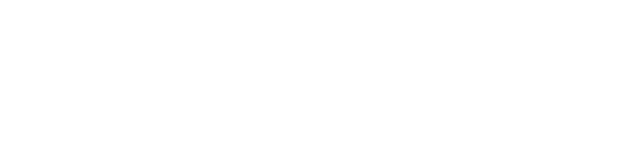
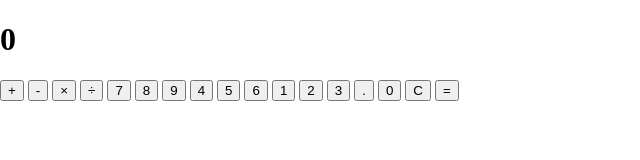
Before and after one commit to vimal573/ZTM-Calculator, a plain HTML site: page index.html in a window 1280 px wide. Shown: the whole page, without its empty margins (0-640 px from the left). Drawn offline with Linux system fonts and the light colour scheme.

Commit message:
Build UI - Calculator, Display,Buttons

```diff
--- a/index.html
+++ b/index.html
@@ -8,6 +8,33 @@
     <link rel="stylesheet" href="style.css" />
   </head>
   <body>
+    <!-- Calculator -->
+    <div class="calculator">
+      <!-- Display -->
+      <div class="calculator-display">
+        <h1>0</h1>
+      </div>
+      <!-- Buttons -->
+      <div class="calculator-buttons">
+        <button class="operator" value="+">+</button>
+        <button class="operator" value="-">-</button>
+        <button class="operator" value="*">×</button>
+        <button class="operator" value="/">÷</button>
+        <button value="7">7</button>
+        <button value="8">8</button>
+        <button value="9">9</button>
+        <button value="4">4</button>
+        <button value="5">5</button>
+        <button value="6">6</button>
+        <button value="1">1</button>
+        <button value="2">2</button>
+        <button value="3">3</button>
+        <button class="decimal" value=".">.</button>
+        <button value="0">0</button>
+        <button class="clear" id="clear-btn">C</button>
+        <button class="equal-sign operator" value="=">=</button>
+      </div>
+    </div>
     <!-- Script -->
     <script src="script.js"></script>
   </body>
```
